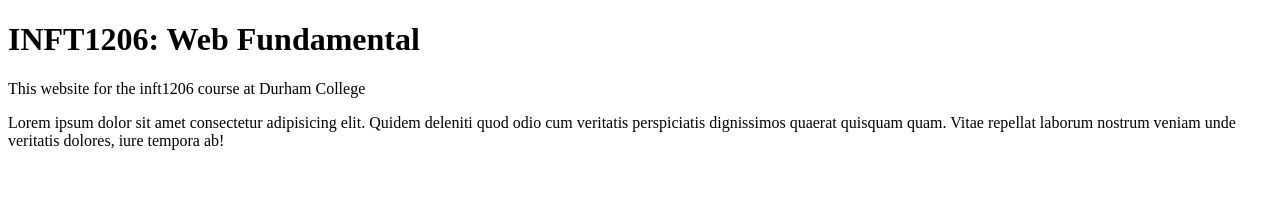
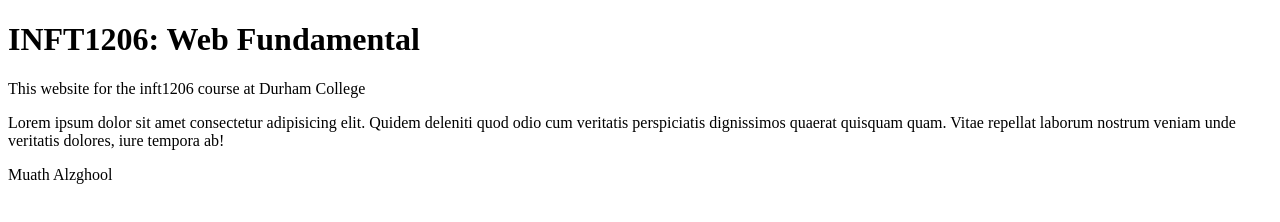
Before and after one commit to mrrz75/inft1206sec6, a plain HTML site: page index.html in a window 1280 px wide. Drawn offline with Linux system fonts and the light colour scheme.

Commit message:
udate index.html
I added my name

```diff
--- a/index.html
+++ b/index.html
@@ -9,5 +9,6 @@
     <h1>INFT1206: Web Fundamental</h1>
     <p>This website for the inft1206 course at Durham College</p>
     <p>Lorem ipsum dolor sit amet consectetur adipisicing elit. Quidem deleniti quod odio cum veritatis perspiciatis dignissimos quaerat quisquam quam. Vitae repellat laborum nostrum veniam unde veritatis dolores, iure tempora ab!</p>
+    <p>Muath Alzghool</p>
 </body>
 </html>
```
